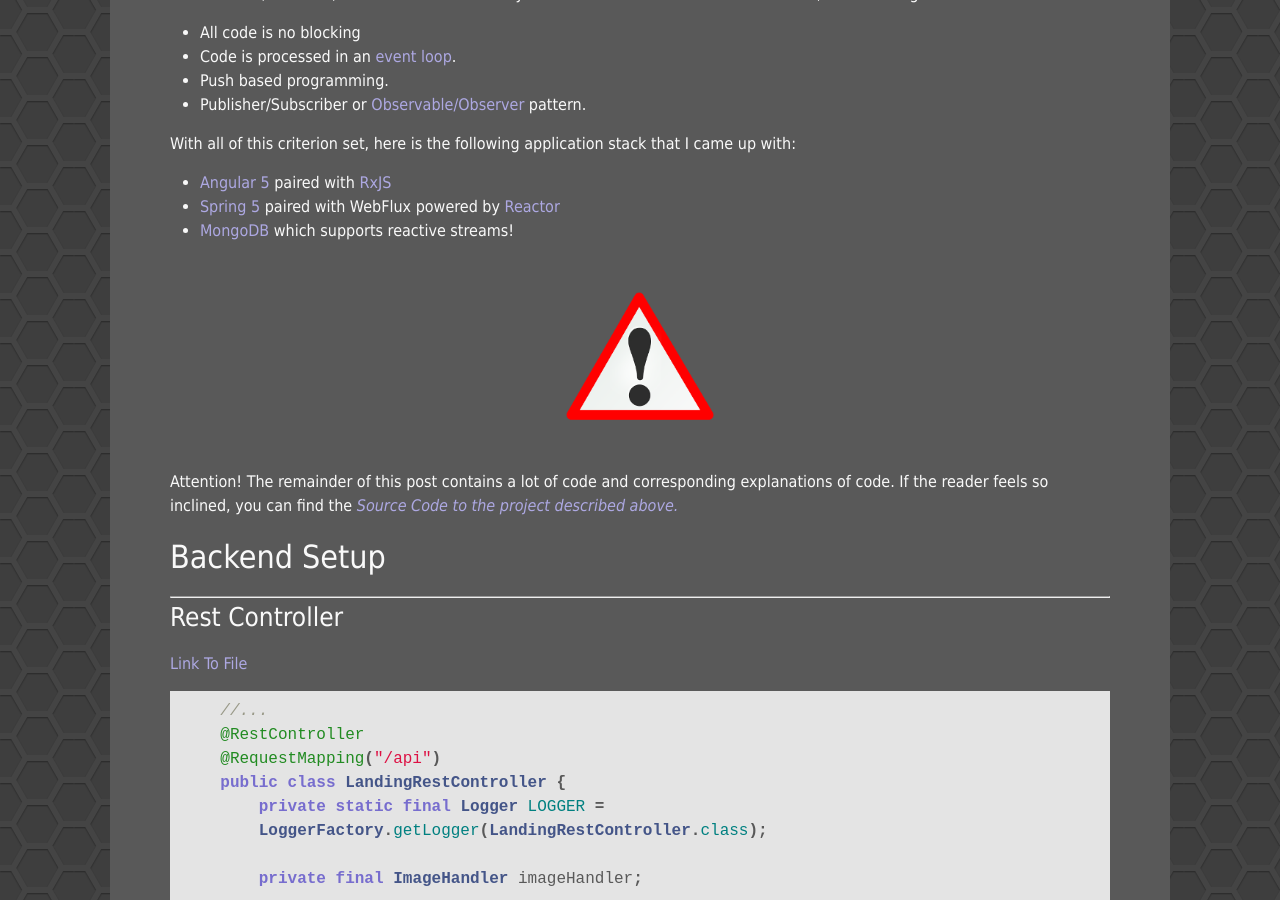
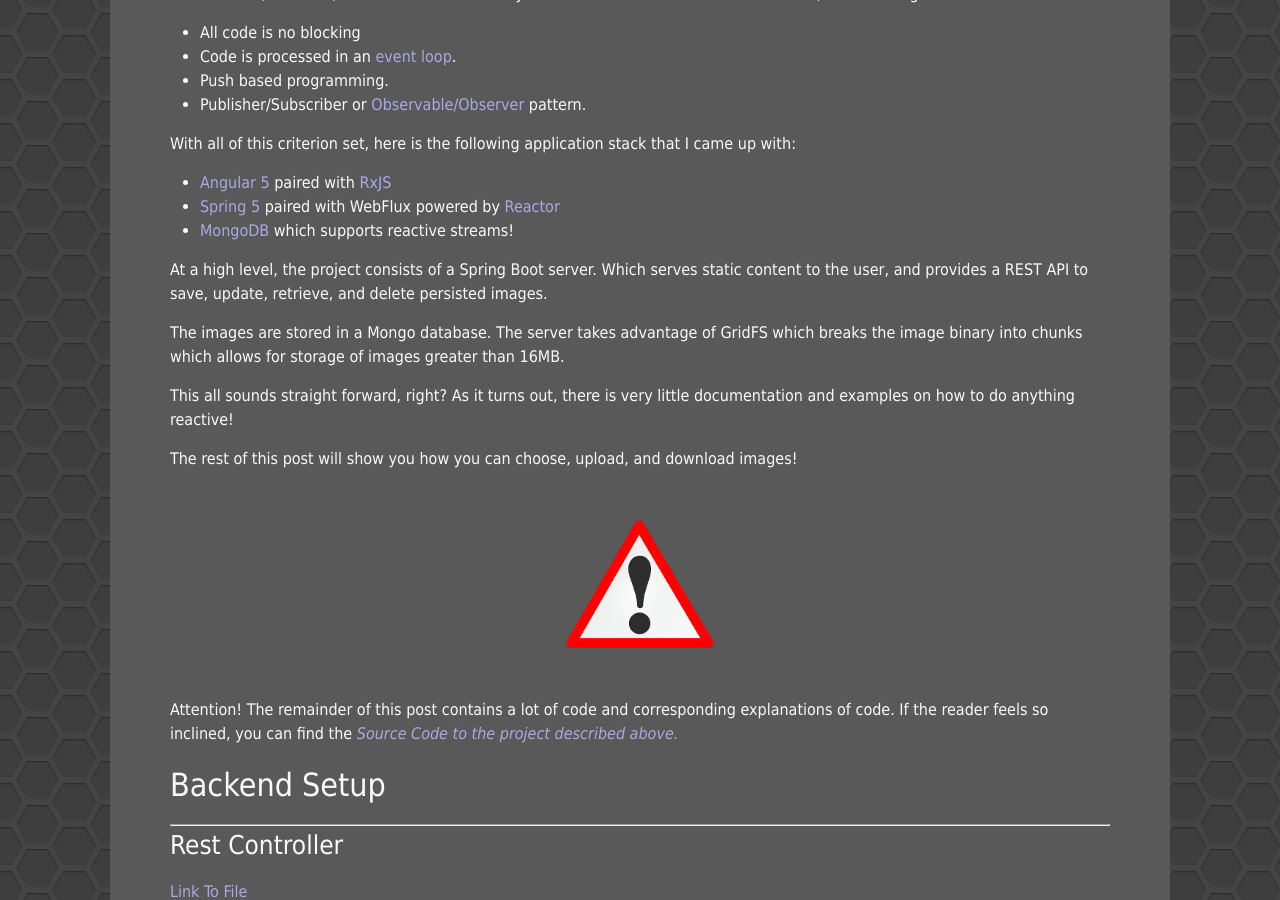
Before and after one commit to Unthrottled/blog, a Jekyll site: the page built from _posts/2017-12-14-Reactive-Mongo-Image-Persistence.md, in a window 1280 px wide and 900 px high, scrolled down 870 px. Built offline with Jekyll 4.4.1, drawn with Linux system fonts in a browser that asks for light colours.

Commit message:
Project description

```diff
--- a/_posts/2017-12-14-Reactive-Mongo-Image-Persistence.md
+++ b/_posts/2017-12-14-Reactive-Mongo-Image-Persistence.md
@@ -23,6 +23,16 @@ With all of this criterion set, here is the following application stack that I c
 - [Angular 5](https://angular.io/) paired with [RxJS](http://reactivex.io/rxjs/)
 - [Spring 5](https://spring.io/) paired with WebFlux powered by [Reactor](https://projectreactor.io/)
 - [MongoDB](https://www.mongodb.com/) which supports reactive streams!
+
+At a high level, the project consists of a Spring Boot server.
+Which serves static content to the user, and provides a REST API to save, update, retrieve, and delete persisted images.
+
+The images are stored in a Mongo database.
+The server takes advantage of GridFS which breaks the image binary into chunks which allows for storage of images greater than 16MB.
+
+This all sounds straight forward, right? As it turns out, there is very little documentation and examples on how to do anything reactive!
+
+The rest of this post will show you how you can choose, upload, and download images!
 
 ![Warning]({{site.imageDir}}mongo_images/trigger warnings.png)
 
```
